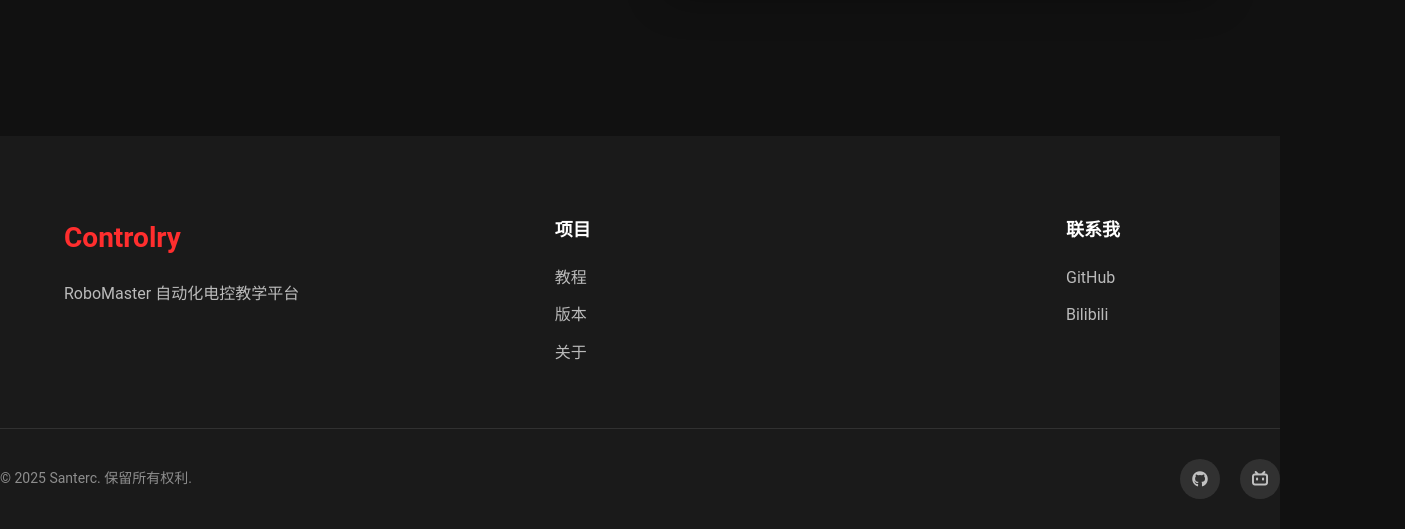
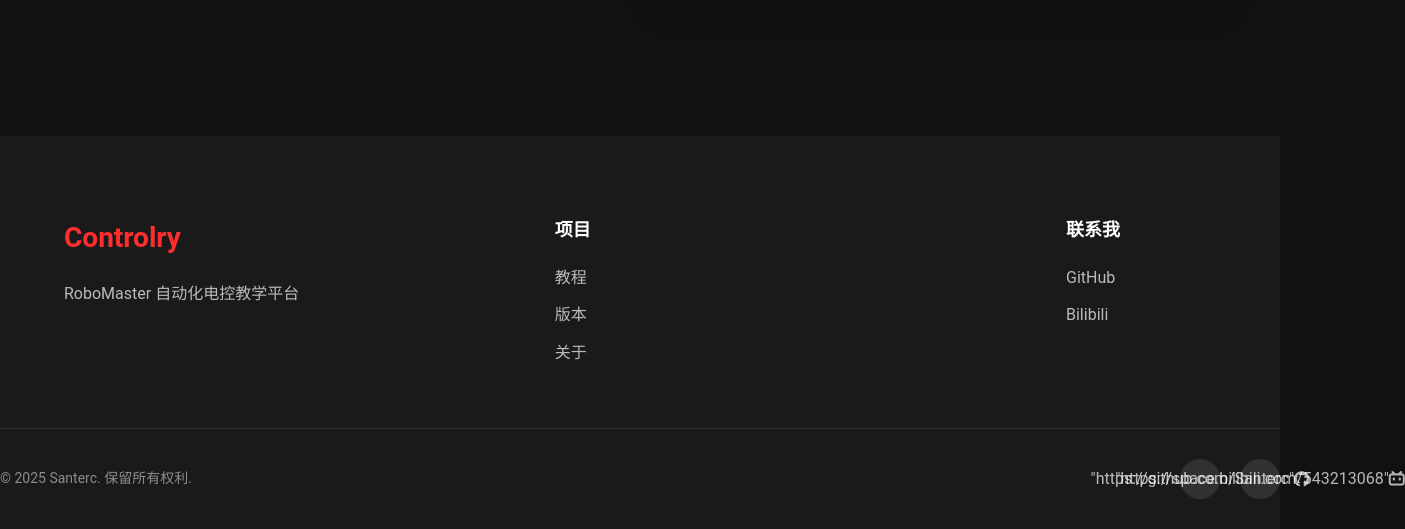
Before and after one commit to Santerc/Controlry.github.io, a plain HTML site: page index.html in a window 1280 px wide. Shown: the part 1989-2518 px from the top of the page, 1405 px wide, since content can reach past the window. Drawn offline with nearby package versions, Linux system fonts and the light colour scheme.

Commit message:
更新社交链接，添加 GitHub 和 Bilibili 的完整 URL

```diff
--- a/index.html
+++ b/index.html
@@ -91,8 +91,8 @@
     <div class="footer-bottom">
       <p>&copy; 2025 Santerc. 保留所有权利.</p>
       <div class="social-links">
-        <a href="#"><i class="fab fa-github"></i></a>
-        <a href="#"><i class="fab fa-bilibili"></i></a>
+        <a href="#">"https://github.com/Santerc"<i class="fab fa-github"></i></a>
+        <a href="#">"https://space.bilibili.com/543213068"<i class="fab fa-bilibili"></i></a>
       </div>
     </div>
   </footer>
```
